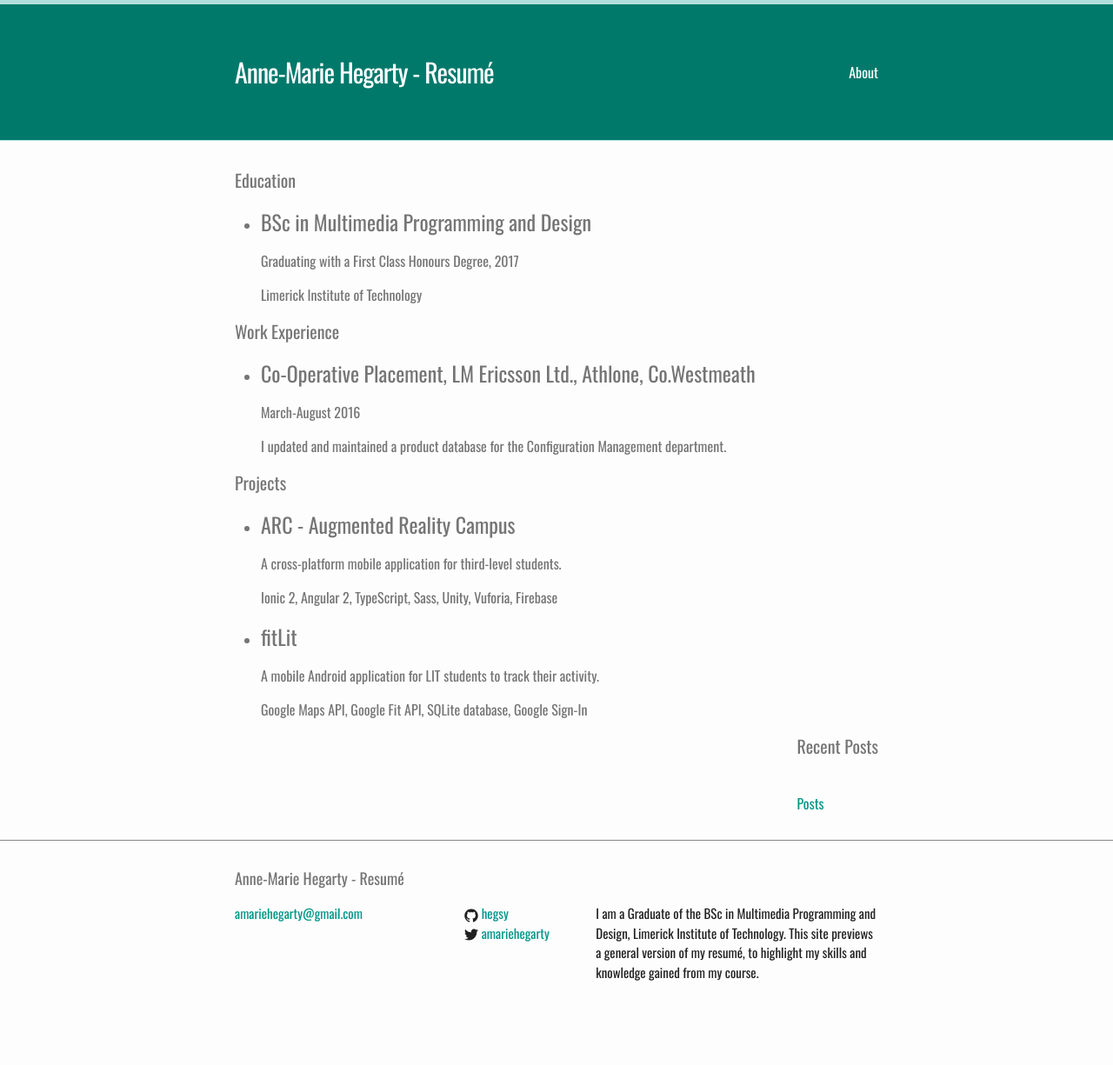
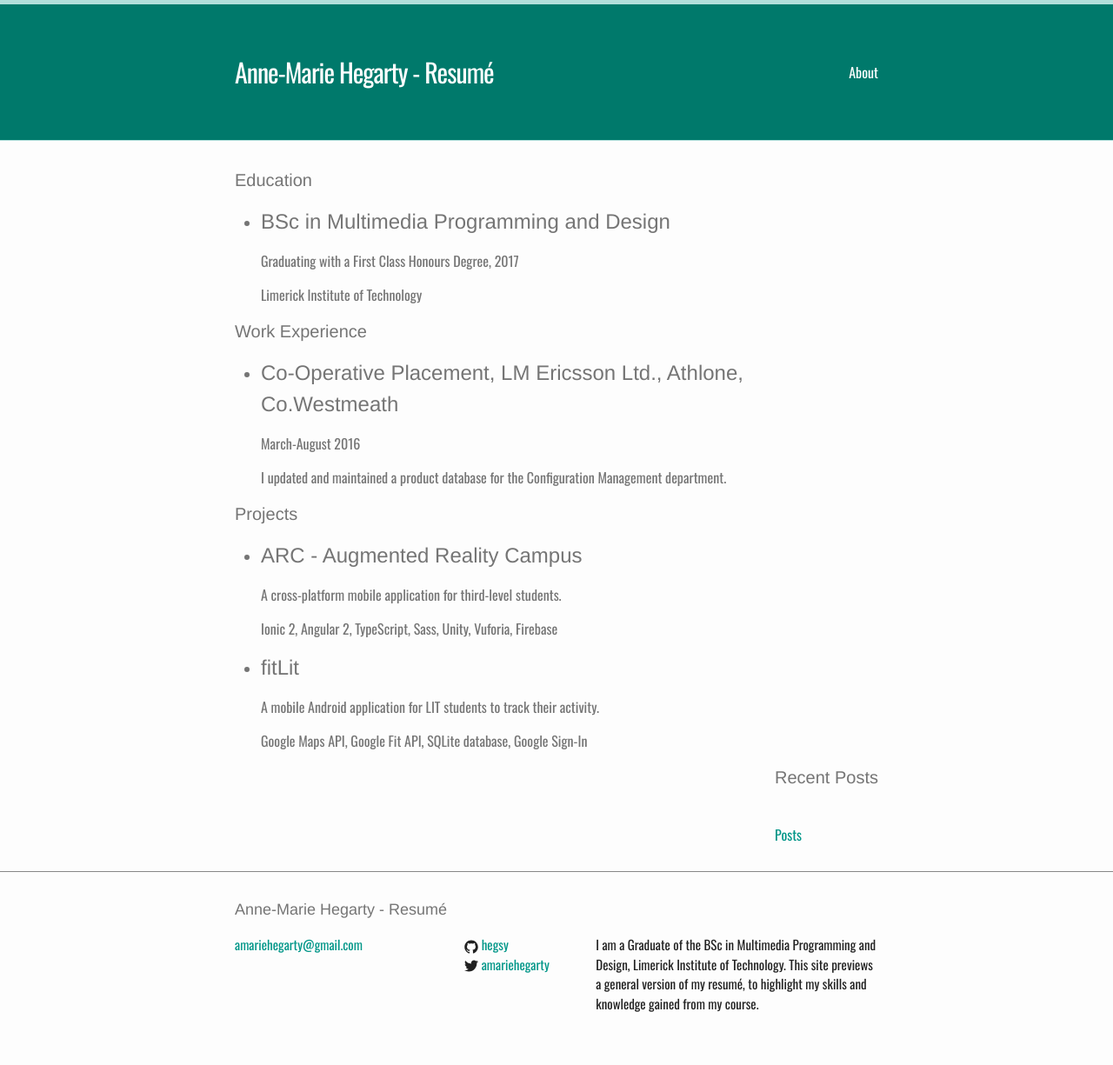
Before and after one commit to hegsy/hegsy.github.io, a Jekyll site: the page built from index.html, in a window 1280 px wide. Shown: the whole page at 87% size. Built offline with Jekyll 4.4.1, drawn with Linux system fonts in a browser that asks for light colours; before the commit the page ends 1189 px from its top, so only the background shows below that.

Commit message:
body and heading font

```diff
--- a/_sass/_base.scss
+++ b/_sass/_base.scss
@@ -83,6 +83,7 @@ li {
  */
 h1, h2, h3, h4, h5, h6 {
     font-weight: $base-font-weight;
+    font-family: $heading-font-family;
 }
 
 
--- a/css/main.scss
+++ b/css/main.scss
@@ -7,6 +7,7 @@
 
 // Our variables
 $base-font-family: "Oswald", "Helvetica Neue", Helvetica, Arial, sans-serif;
+$heading-font-family: "Helvetica Neue";
 $base-font-size:   16px;
 $base-font-weight: 400;
 $small-font-size:  $base-font-size * 0.875;
```
